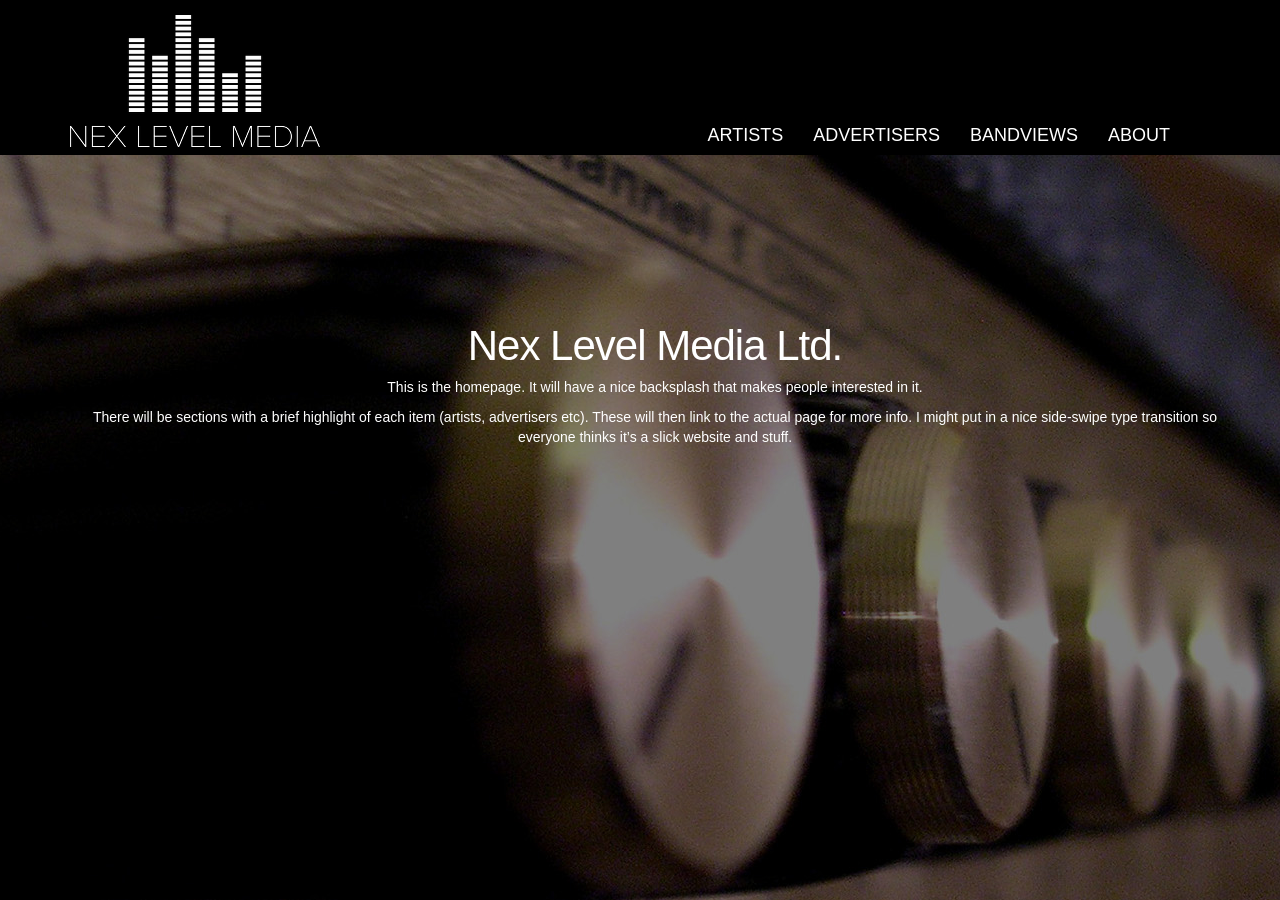
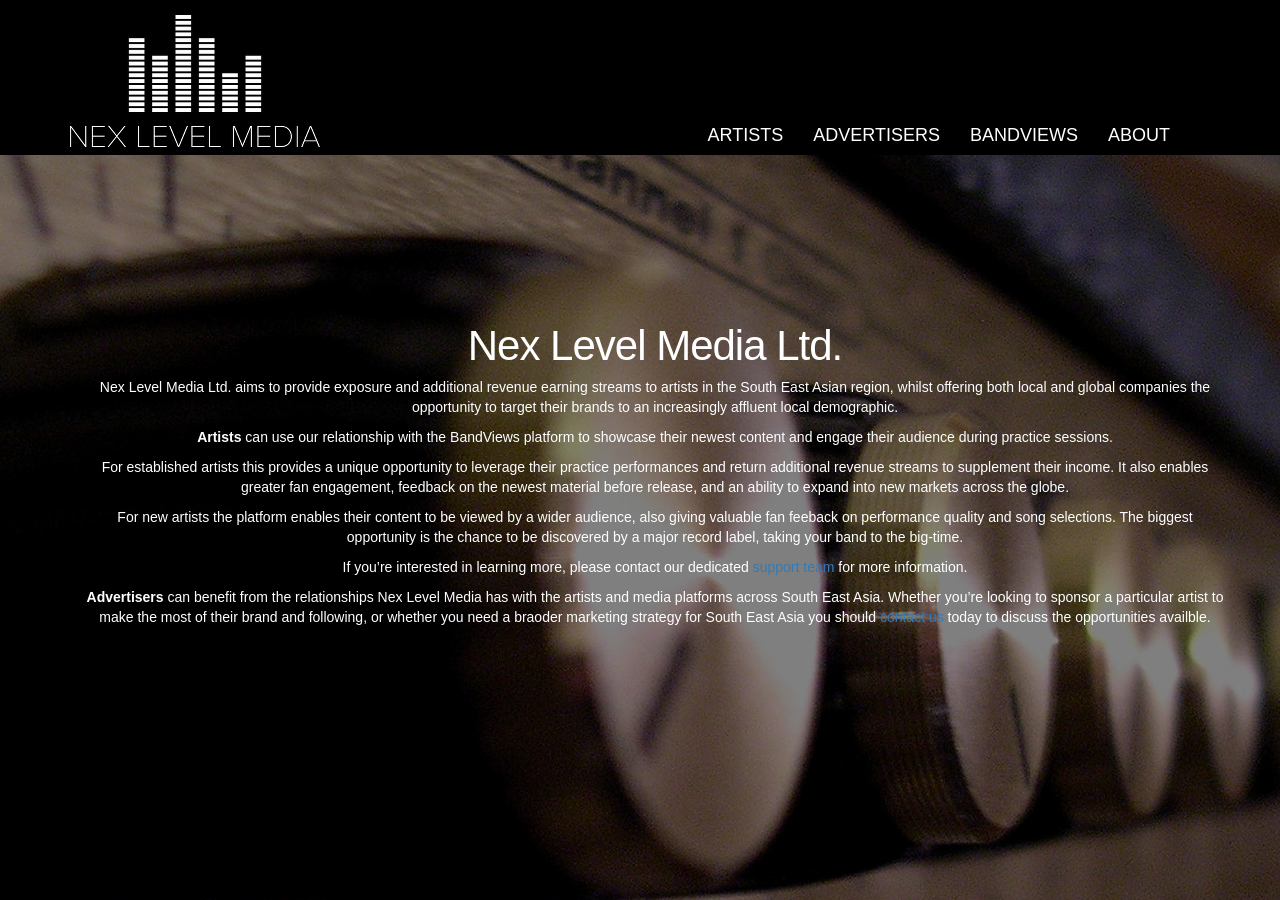
Before and after one commit to NexLevelMedia/NexLevel, a Jekyll site: the page built from index.md, in a window 1280 px wide and 900 px high. Built offline with Jekyll 4.4.1, drawn with Linux system fonts in a browser that asks for light colours.

Commit message:
update homepage

```diff
--- a/index.md
+++ b/index.md
@@ -4,6 +4,14 @@ title: Nex Level Media Ltd.
 permalink: /
 ---
 
-This is the homepage. It will have a nice backsplash that makes people interested in it.
+Nex Level Media Ltd. aims to provide exposure and additional revenue earning streams to artists in the South East Asian region, whilst offering both local and global companies the opportunity to target their brands to an increasingly affluent local demographic.
 
-There will be sections with a brief highlight of each item (artists, advertisers etc). These will then link to the actual page for more info. I might put in a nice side-swipe type transition so everyone thinks it's a slick website and stuff.
+**Artists** can use our relationship with the BandViews platform to showcase their newest content and engage their audience during practice sessions.
+
+For established artists this provides a unique opportunity to leverage their practice performances and return additional revenue streams to supplement their income. It also enables greater fan engagement, feedback on the newest material before release, and an ability to expand into new markets across the globe.
+
+For new artists the platform enables their content to be viewed by a wider audience, also giving valuable fan feeback on performance quality and song selections. The biggest opportunity is the chance to be discovered by a major record label, taking your band to the big-time.
+
+If you're interested in learning more, please contact our dedicated [support team](contact@nexlevel.media) for more information.
+
+**Advertisers** can benefit from the relationships Nex Level Media has with the artists and media platforms across South East Asia. Whether you're looking to sponsor a particular artist to make the most of their brand and following, or whether you need a braoder marketing strategy for South East Asia you should [contact us](contact@nexlevel.media) today to discuss the opportunities availble.
```
